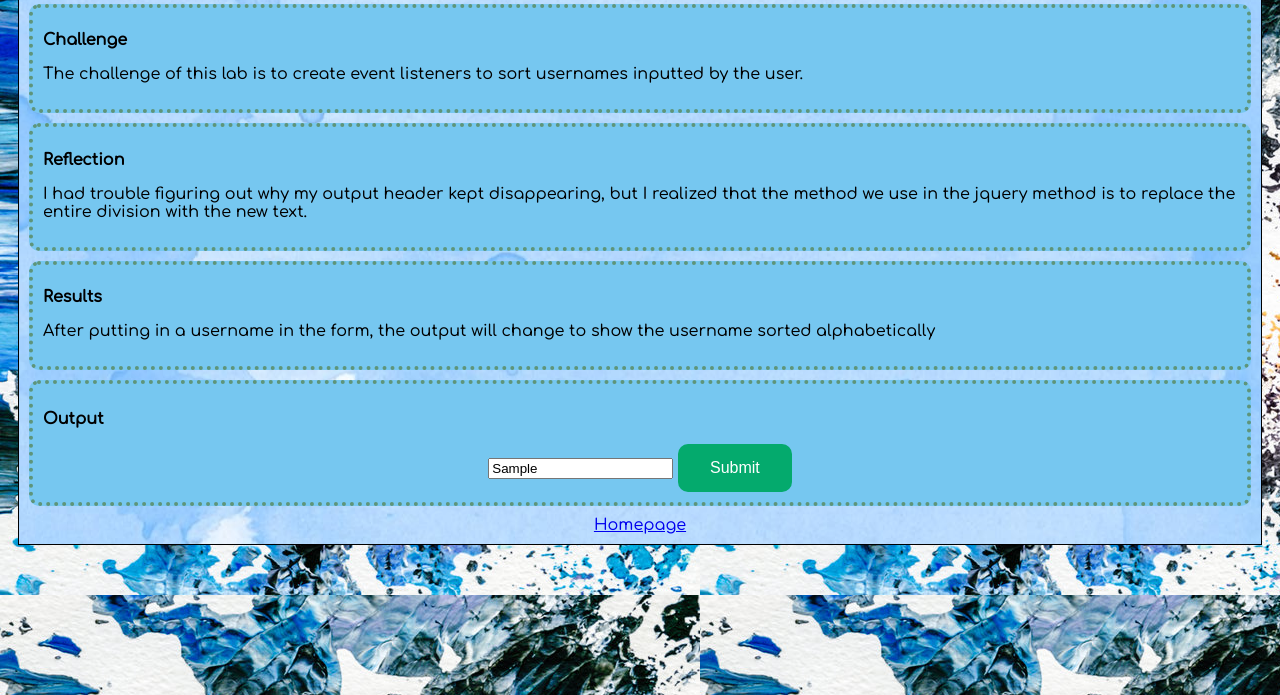
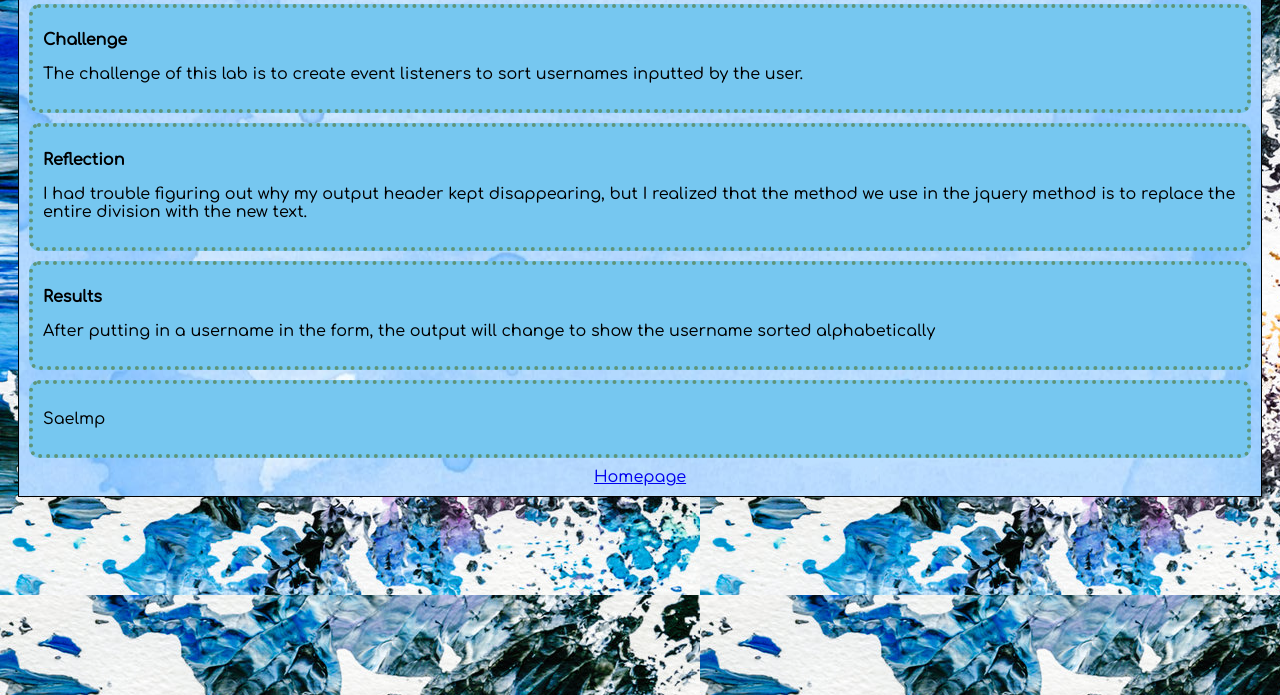
Before and after one commit to mgembree/art101, a plain HTML site: page lab11/index.html in a window 1280 px wide. Both pictures are taken after typing "Sample" into the empty fields and a click on the button "Submit". Shown: the part 105-800 px from the top of the page. Drawn offline with nearby package versions, Linux system fonts and the light colour scheme.

Commit message:
WTF???
it went back and changed the code to the errors it had before

```diff
--- a/lab11/css/lab.css
+++ b/lab11/css/lab.css
@@ -40,8 +40,6 @@
   color: white;
   padding: 15px 32px;
   text-align: center;
-  text-decoration: none;
-  display: inline-block;
   font-size: 16px;
   border-radius: 10px;
 }
--- a/lab11/index.html
+++ b/lab11/index.html
@@ -5,8 +5,8 @@
 	<meta charset="UTF-8" />
 	<meta name="viewport" content="width=device-width, initial-scale=1.0" />
 	<head>
+		<link rel="stylesheet" type="text/css" href="css/lab.css">
 		<link rel="stylesheet" type="text/css" href="../css/site.css">
-		<link rel="stylesheet" type="text/css" href="css/lab.css">
 		<script src="https://code.jquery.com/jquery-3.7.1.min.js"></script>
 		<script src="js/lab.js" DEFER></script>
 	</head>
--- a/lab11/js/lab.js
+++ b/lab11/js/lab.js
@@ -10,5 +10,5 @@ function sortString(inputString) {
 $("#submit").click(function(){
   const userName = $("#user-name").val();   //ID: user-name from html form
   userNameSorted = sortString(userName);    //sorts user-name from html form.
-  $("#output").html.append('<div class="text"><p>' + userNameSorted + '</p></div>');     //appends a new div to output containing the user name after sorting
+  $("#output").html('<div class="text"><p>' + userNameSorted + '</p></div>');     //replaces the output with the user name after sorting
 });
```
